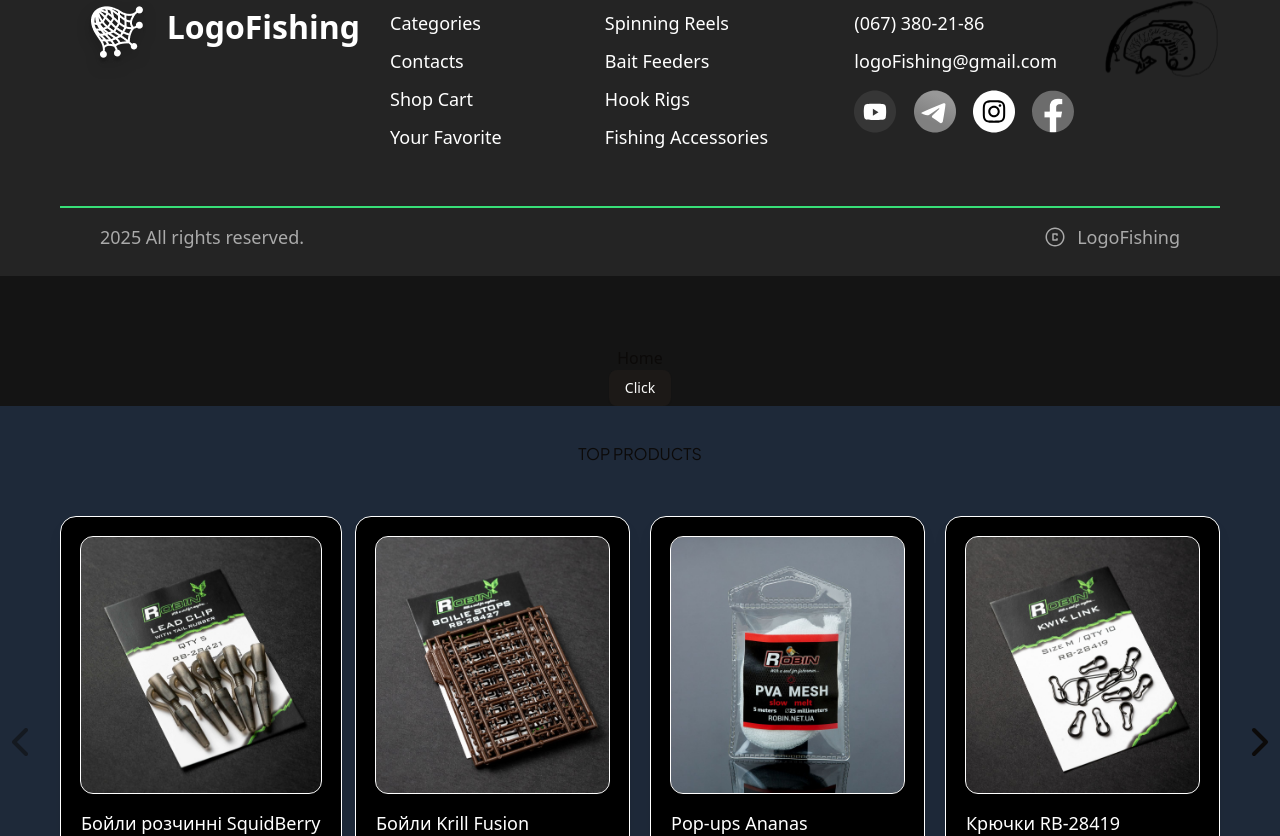
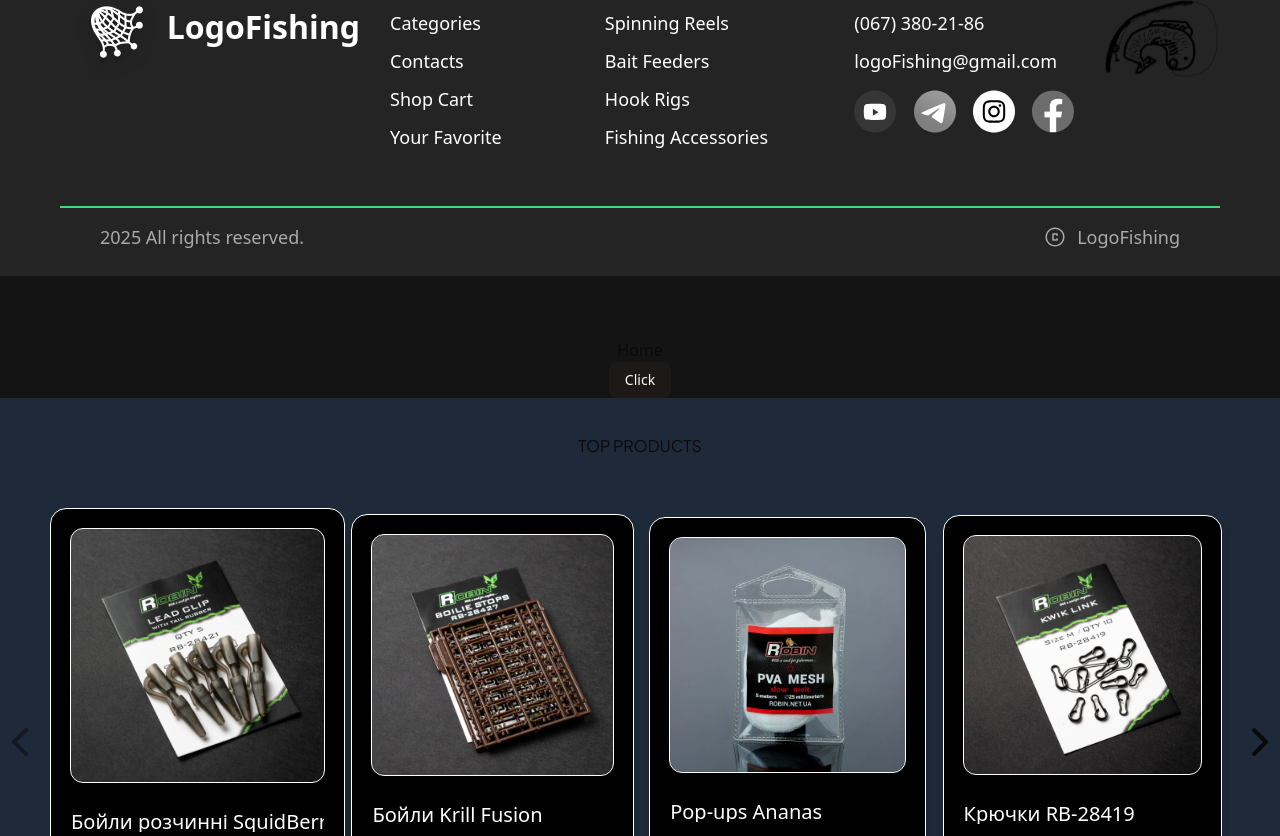
Before and after one commit to VolotDmitriy/Fishing-Store, a Next.js app in the folder client/: page / in a window 1280 px wide. Shown: the part 2710-3546 px from the top of the page. Built offline with nearby package versions, Linux system fonts and the light colour scheme.

Commit message:
micro-fix: product-card and universal-carousel

```diff
--- a/client/src/components/product-card.tsx
+++ b/client/src/components/product-card.tsx
@@ -25,8 +25,8 @@
     weights,
 }) => {
     return (
-        <div className="bg-black text-white px-5 py-5 pb-[30px] mx-2.5 rounded-[16px] border-solid! border-white border-[1px] w-full min-w-fit flex flex-col justify-between shadow-lg">
-            <div className="w-full h-64 overflow-hidden rounded-[12px] outline-solid! outline-white outline-[1px] mb-4">
+        <div className="w-full max-w-[380px] max-h-fit bg-black text-white flex flex-col justify-between gap-[30px] px-[20px] pt-[20px] pb-[30px] mx-[10px] rounded-[16px] border-solid! border-white border-[1px] shadow-lg">
+            <div className="w-full h-full flex justify-center items-center overflow-hidden rounded-[12px] outline-solid! outline-white outline-[1px]">
                 <img
                     src={imageSrc}
                     alt={title}
@@ -34,11 +34,12 @@
                 />
             </div>
 
-            <h3 className="text-lg overflow-hidden text-ellipsis text-nowrap mb-[18px]">
+            <div className="flex flex-col gap-[18px]">
+                <h3 className="text-lg overflow-hidden text-[20px] leading-[1] text-nowrap">
                     {title}
                 </h3>
 
-            <div className="flex gap-2 mb-4">
+                <div className="flex flex-row gap-[20px]">
                     <Select>
                         <SelectTrigger className="w-fit h-[30px]! bg-black border-gray-600 text-white">
                             <SelectValue placeholder={sizes[0]} />
@@ -52,10 +53,10 @@
                         </SelectContent>
                     </Select>
                     <Select>
-                    <SelectTrigger className="min-w-[100px] h-[30px]! w-fit bg-gray-800 border-gray-600 text-white">
+                        <SelectTrigger className="min-w-[100px] h-[30px]! w-fit bg-black border-gray-600 text-white">
                             <SelectValue placeholder={weights[0]} />
                         </SelectTrigger>
-                    <SelectContent className="bg-gray-900 text-white">
+                        <SelectContent className="bg-black text-white">
                             {weights.map((weight) => (
                                 <SelectItem key={weight} value={weight}>
                                     {weight}
@@ -64,14 +65,15 @@
                         </SelectContent>
                     </Select>
                 </div>
+            </div>
 
             <div className="flex items-center justify-between mt-auto">
-                <span className="text-xl font-bold">{price}$</span>
+                <span className="text-[24px] font-bold">{price}$</span>
                 <Button
                     variant="custom_outline"
                     className="text-white border-white hover:bg-white hover:text-black"
                 >
-                    <ShoppingCart className="mr-2 h-5 w-5" />В корзину
+                    <ShoppingCart className="mr-[8px] h-5 w-5" />В корзину
                 </Button>
             </div>
         </div>
--- a/client/src/components/universal-carousel.tsx
+++ b/client/src/components/universal-carousel.tsx
@@ -16,7 +16,7 @@
 function UniversalCarousel({
     children,
     itemsPerView = 3,
-    minItemWidth = 300,
+    minItemWidth = 320,
 }: UniversalCarouselProps) {
     const containerRef = useRef<HTMLDivElement>(null);
     const [calculatedPerView, setCalculatedPerView] = useState(itemsPerView);
@@ -72,7 +72,7 @@
                     {React.Children.map(children, (child, index) => (
                         <CarouselItem
                             key={index}
-                            className={`${basisClass} flex-shrink-0 pl-0 w-fit flex flex-row`}
+                            className={`${basisClass} flex-shrink-0 pl-0 w-fit flex flex-row justify-center items-center`}
                         >
                             {child}
                         </CarouselItem>
```
Lines whose indentation alone changed are shown as unchanged.
